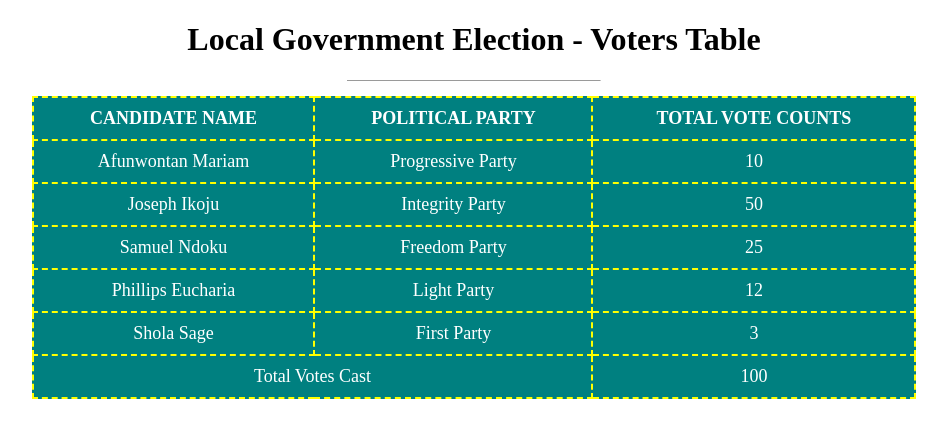
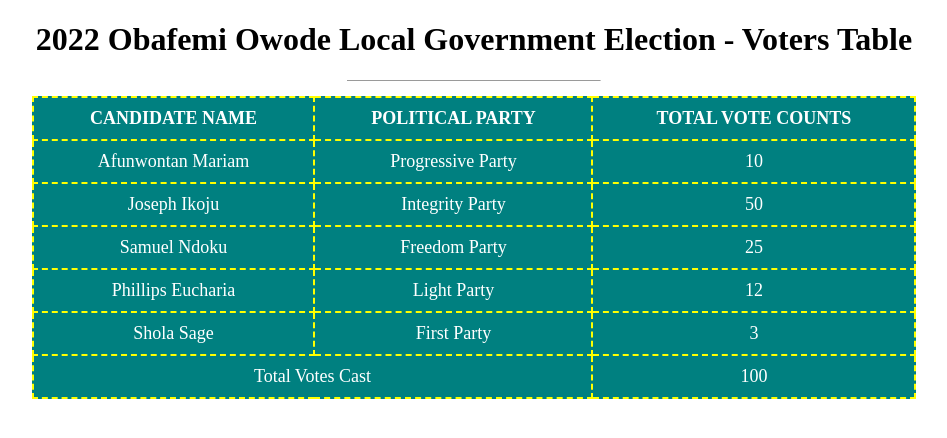
Before and after one commit to Ebamiyo/HTML-Task, a plain HTML site: page voterstable.html in a window 1280 px wide. Shown: the whole page, without its empty margins (166-1113 px from the left). Drawn offline with Linux system fonts and the light colour scheme.

Commit message:
create simple voters table

```diff
--- a/voterstable.html
+++ b/voterstable.html
@@ -35,7 +35,7 @@
 </style>
 <body>
     <header>
-        <h1>Local Government Election - Voters Table</h1>
+        <h1>2022 Obafemi Owode Local Government Election - Voters Table</h1>
     </header>
     <hr>
     <table>
```
